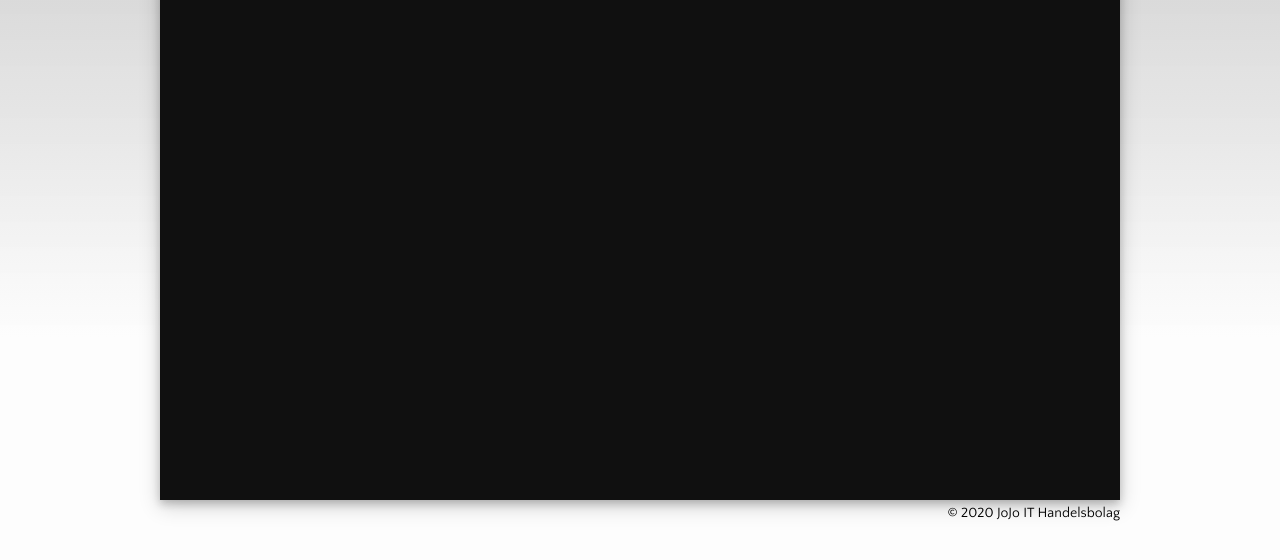
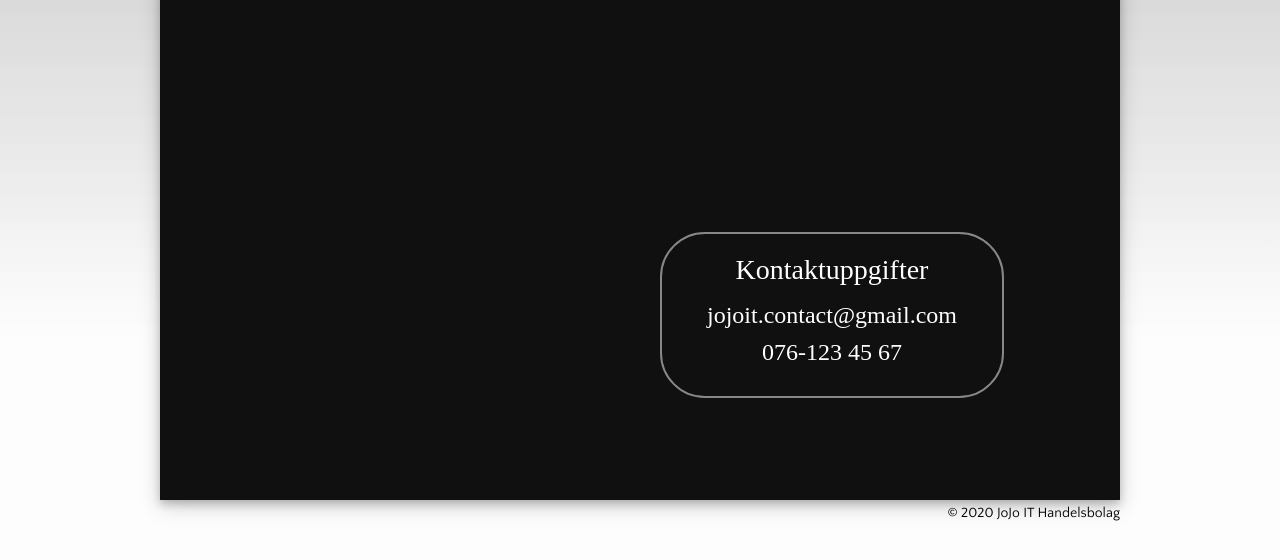
Before and after one commit to Giffca/jojoitcode, a Gatsby site: page /contact in a window 1280 px wide. Shown: the part 222-782 px from the top of the page. Built offline with nearby package versions, Linux system fonts and the light colour scheme; Gatsby itself is replaced by a stand-in of ours; a web font is replaced by a local one.

Commit message:
Kontakt update

```diff
--- a/src/pages/contact.js
+++ b/src/pages/contact.js
@@ -6,7 +6,11 @@ export default function Contact() {
 
   <div>
     <Layout>
-    Ni kan nå oss på våran mail:	jojoit.contact@gmail.com
+    <div className="contactBox">
+      <div className="contactTextHeader">Kontaktuppgifter</div>
+      <div className="contactText">jojoit.contact@gmail.com  </div>
+      <div className="contactText">076-123 45 67</div>
+    </div>
     </Layout>
   </div>
   )
--- a/src/styles/index.css
+++ b/src/styles/index.css
@@ -173,13 +173,28 @@ li {
     margin-top: 80px;
 }
 
-.bottomright {
-    position: absolute;
-    bottom:20px;
-    right:20px;
-    font-size: 26px;
+.contactBox{
+    position: relative;
+    top: 250px;
+    left: 500px;
+    width: 300px;
+
+    padding: 20px;
+    border: 2px solid #878787;
+    border-radius: 45px;
 }
 
+.contactText{
+    font-size: 24px;
+    text-align: center;
+    margin-bottom: 10px;
+}
+
+.contactTextHeader{
+    font-size: 28px;
+    text-align: center;
+    margin-bottom: 16px;
+}
 
 span {
     width: 100%;
```
